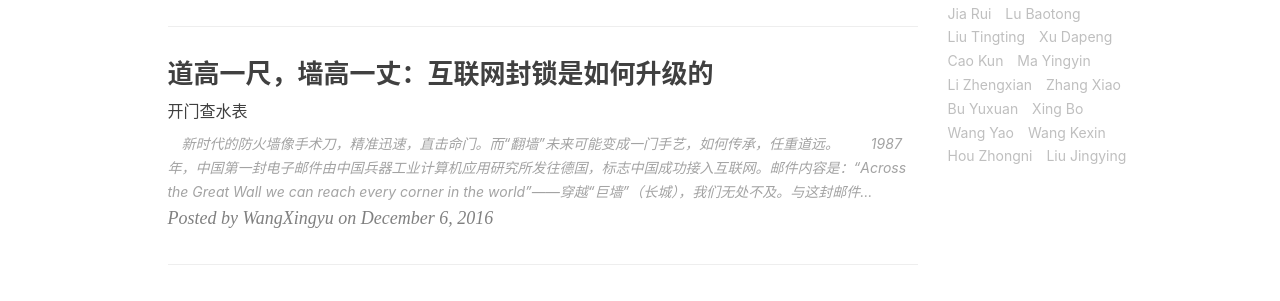
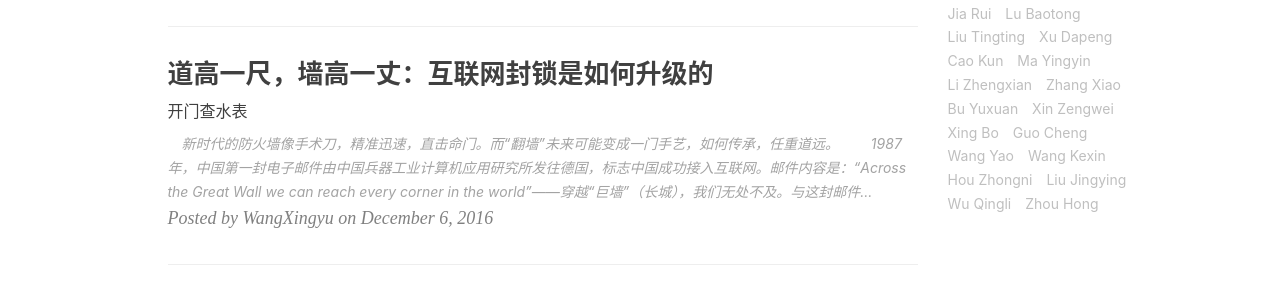
Before and after one commit to wxyMoscow/wxymoscow.github.com, a Jekyll site: the page built from index.html, in a window 1280 px wide. Shown: the part 1151-1452 px from the top of the page. Built offline with Jekyll 4.4.1, drawn with Linux system fonts in a browser that asks for light colours; nearby versions of some CDN libraries; the list of posts is cut into pages by our own code; comment, search, counter and statistics services are not loaded.

Commit message:
all of the lights

```diff
--- a/_config.yml
+++ b/_config.yml
@@ -153,8 +153,16 @@ friends: [
         href: "https://buyuxuan.github.io/"
     },
     {
+        title: "Xin Zengwei",
+        href: "https://heravles.github.io/MyHomepage/"
+    },
+    {
         title: "Xing Bo",
         href: "https://svenbob.github.io/"
+    },
+    {
+        title: "Guo Cheng",
+        href: "https://realguocheng.github.io/"
     },
     {
         title: "Wang Yao",
@@ -171,5 +179,13 @@ friends: [
     {
         title: "Liu Jingying",
         href: "https://ryinsummers.github.io/"
+    },
+    {
+        title: "Wu Qingli",
+        href: "https://dalilili.github.io/Homepage/"
+    },
+    {
+        title: "Zhou Hong",
+        href: "https://androidhelen.github.io/homepage/"
     }
 ]
```
